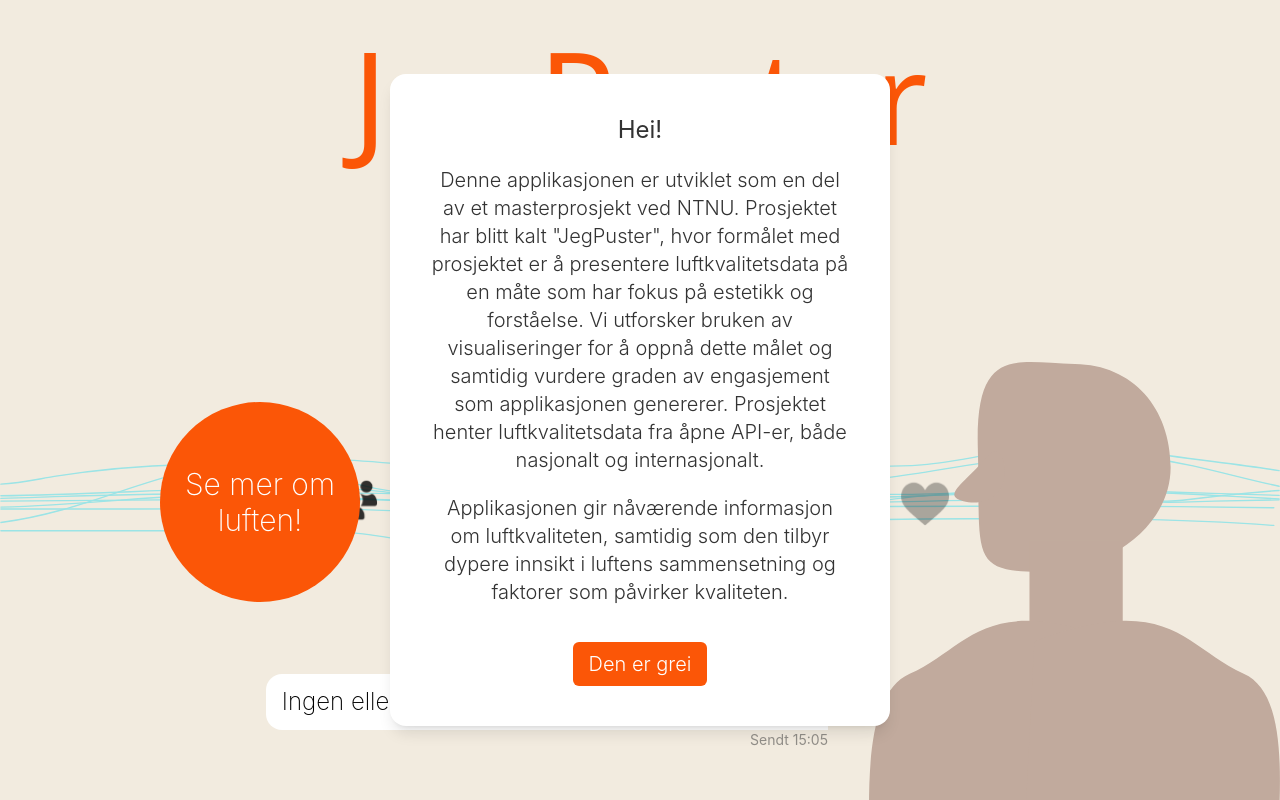
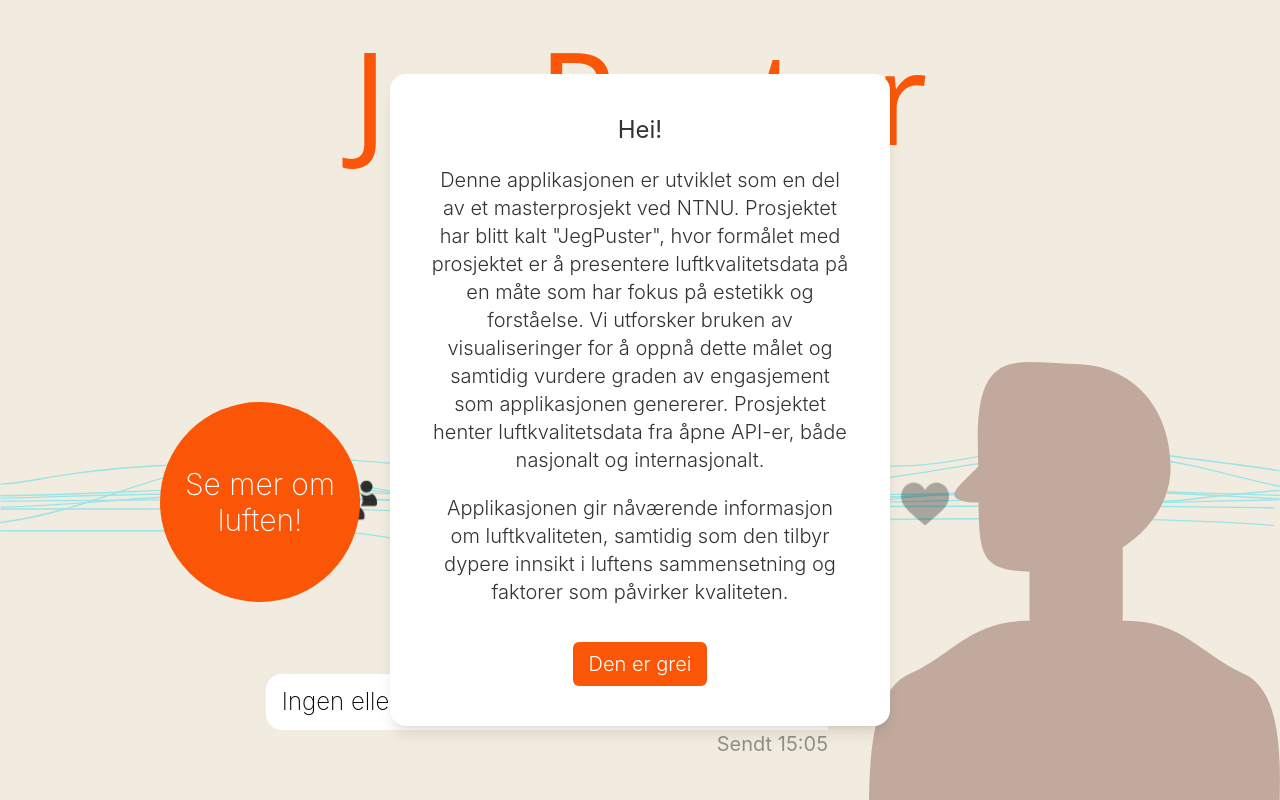
Before and after one commit to perohaug/AQ, a React (Vite) app: page / in a window 1280 px wide. Shown: the top 800 px of the page. Built offline with nearby package versions, Linux system fonts and the light colour scheme; no server answers; a web font is replaced by a local one.

Commit message:
text size

```diff
--- a/src/components/screens/Homepage/ChatBubble.tsx
+++ b/src/components/screens/Homepage/ChatBubble.tsx
@@ -96,7 +96,7 @@
           <span className="ellipsis"></span>
         )}
       </div>
-      <div className="chat-footer opacity-50 mr-10">
+      <div className="text-xl chat-footer opacity-50 mr-10">
         Sendt {hours}:{minutes}
       </div>
     </div>
```
